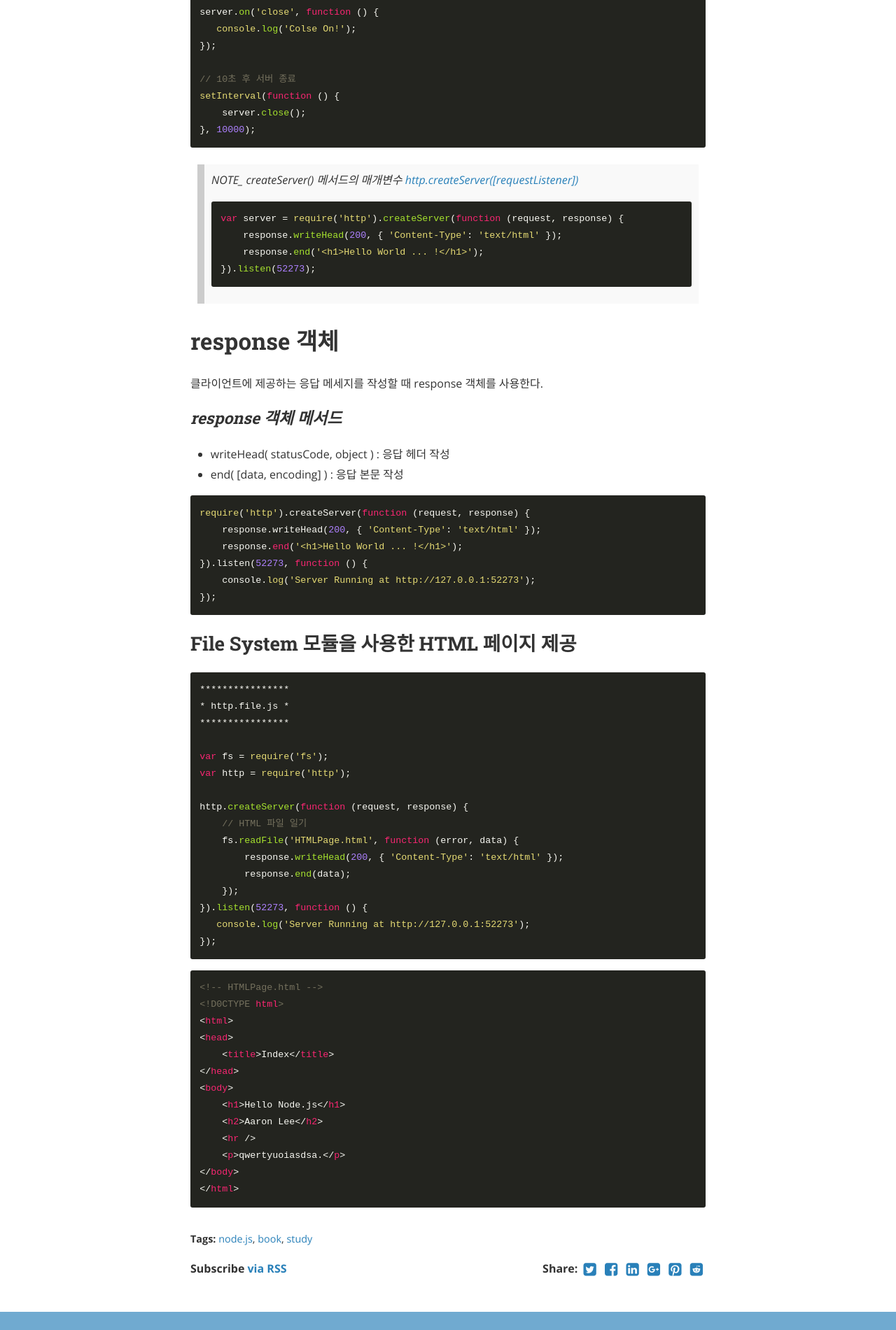
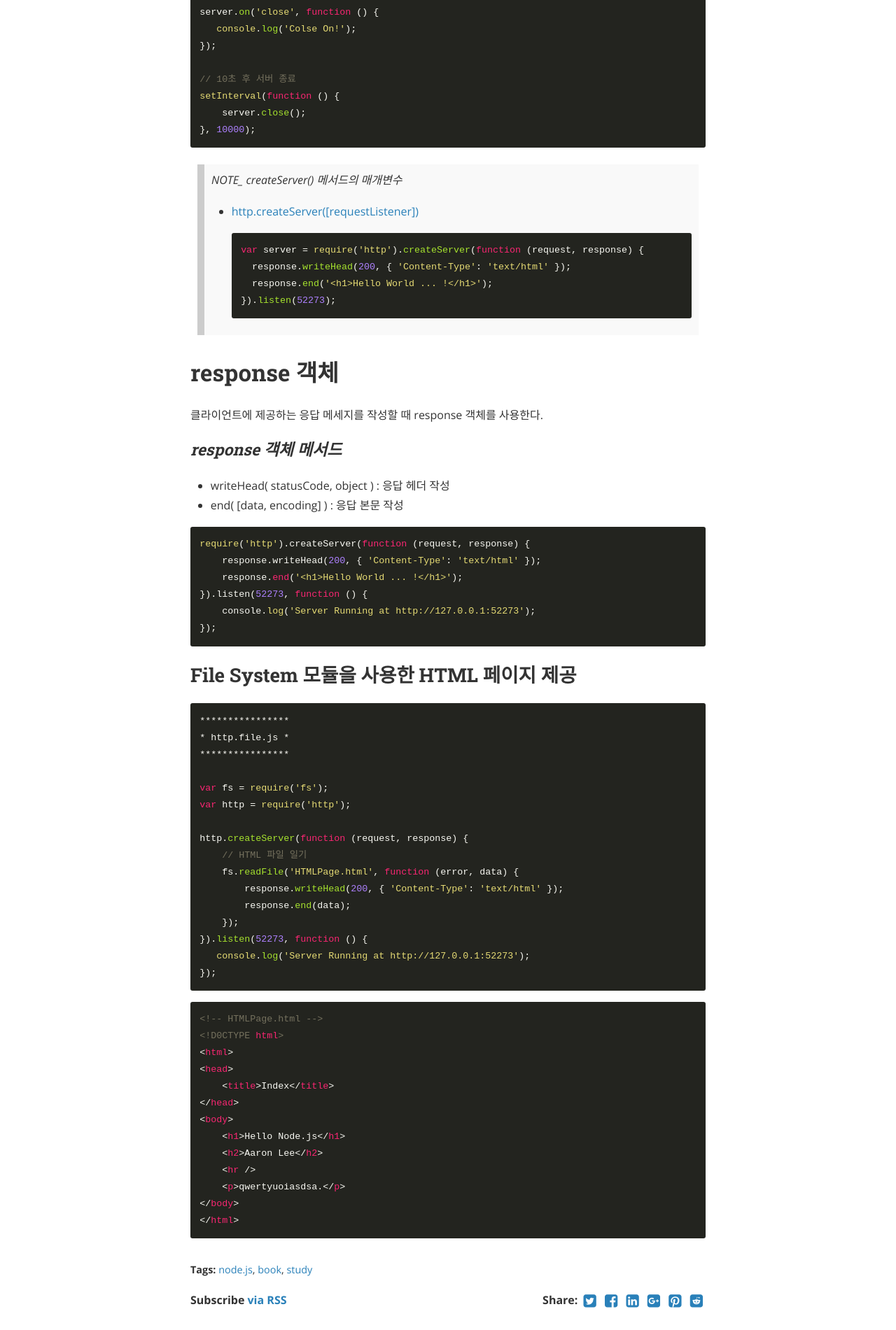
Before and after one commit to aaronleedev/aaronleedev.github.io, a Jekyll site: the page built from _posts/2017-08-03-node-js-6.markdown, in a window 1280 px wide. Shown: the part 2055-3956 px from the top of the page at 70% size. Built offline with Jekyll 4.4.1, drawn with Linux system fonts in a browser that asks for light colours; nearby versions of some CDN libraries.

````diff
--- a/_posts/2017-08-03-node-js-6.markdown
+++ b/_posts/2017-08-03-node-js-6.markdown
@@ -77,7 +77,7 @@ setInterval(function () {
 ```
 
 > NOTE_ createServer() 메서드의 매개변수
-> [http.createServer([requestListener])](https://nodejs.org/api/http.html#http_http_createserver_requestlistener)
+> - [http.createServer([requestListener])](https://nodejs.org/api/http.html#http_http_createserver_requestlistener)
 > ```
 > var server = require('http').createServer(function (request, response) {
 >     response.writeHead(200, { 'Content-Type': 'text/html' });
````
